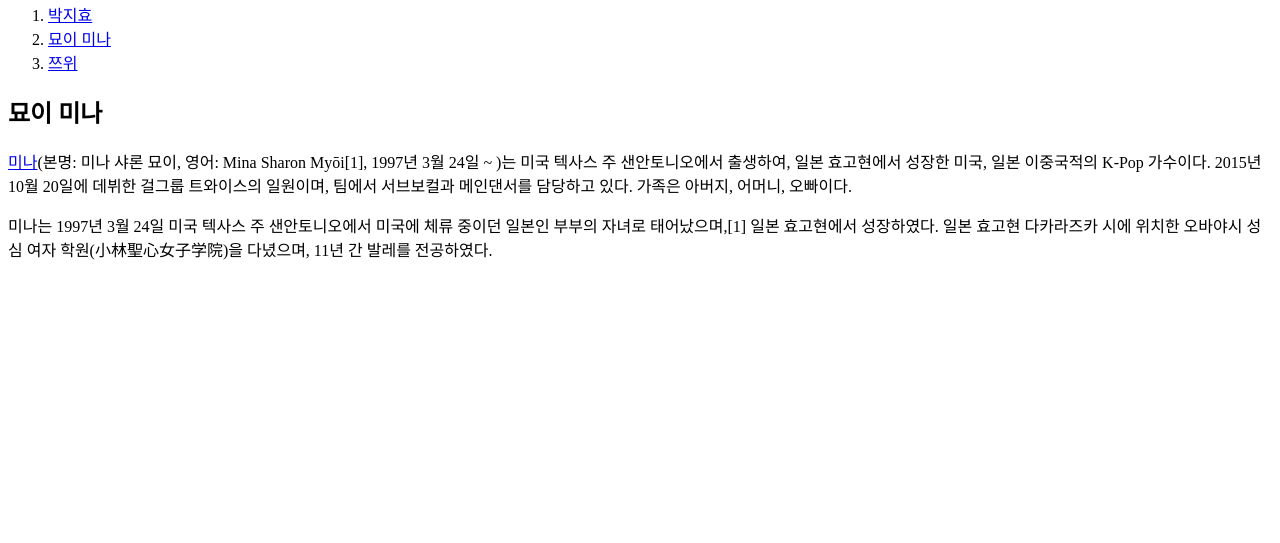
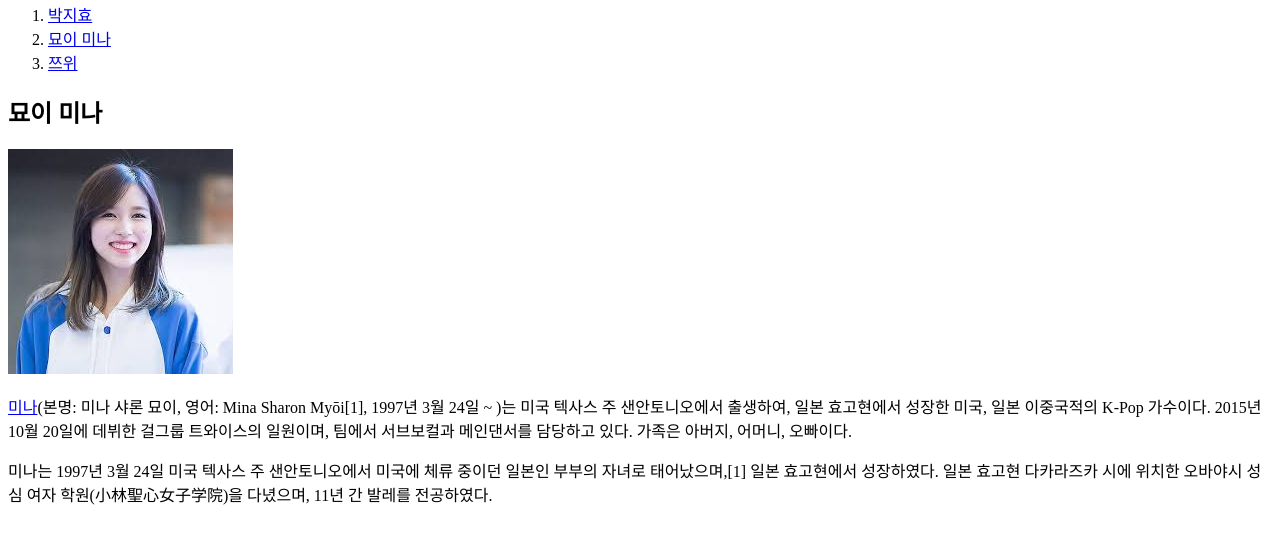
Before and after one commit to rlaalsrl96/twice1, a plain HTML site: page 묘이 미나.html in a window 1280 px wide. Shown: the part 87-630 px from the top of the page. Drawn offline with Linux system fonts and the light colour scheme.

Commit message:
Add files via upload

```diff
--- a/묘이 미나.html
+++ b/묘이 미나.html
@@ -12,6 +12,7 @@
     <li><a href="쯔위.html" target="_blank">쯔위</a></li>
   </ol>
 <h2>묘이 미나</h2>
+<img src="미나.jpg">
  <p><a href="https://ko.wikipedia.org/wiki/%EB%AF%B8%EB%82%98_(%EC%9D%BC%EB%B3%B8%EC%9D%98_%EA%B0%80%EC%88%98)" target="_blank" title="미나><">미나</a>(본명: 미나 샤론 묘이, 영어: Mina Sharon Myōi[1], 1997년 3월 24일 ~ )는 미국 텍사스 주 샌안토니오에서 출생하여, 일본 효고현에서 성장한 미국, 일본 이중국적의 K-Pop 가수이다. 2015년 10월 20일에 데뷔한 걸그룹 트와이스의 일원이며, 팀에서 서브보컬과 메인댄서를 담당하고 있다. 가족은 아버지, 어머니, 오빠이다.
  </p>
  미나는 1997년 3월 24일 미국 텍사스 주 샌안토니오에서 미국에 체류 중이던 일본인 부부의 자녀로 태어났으며,[1] 일본 효고현에서 성장하였다. 일본 효고현 다카라즈카 시에 위치한 오바야시 성심 여자 학원(小林聖心女子学院)을 다녔으며, 11년 간 발레를 전공하였다.
```
Also changed, not shown: 쯔위.html (+1 -0 lines), 미나.jpg (added), 쯔위.jpg (added).
